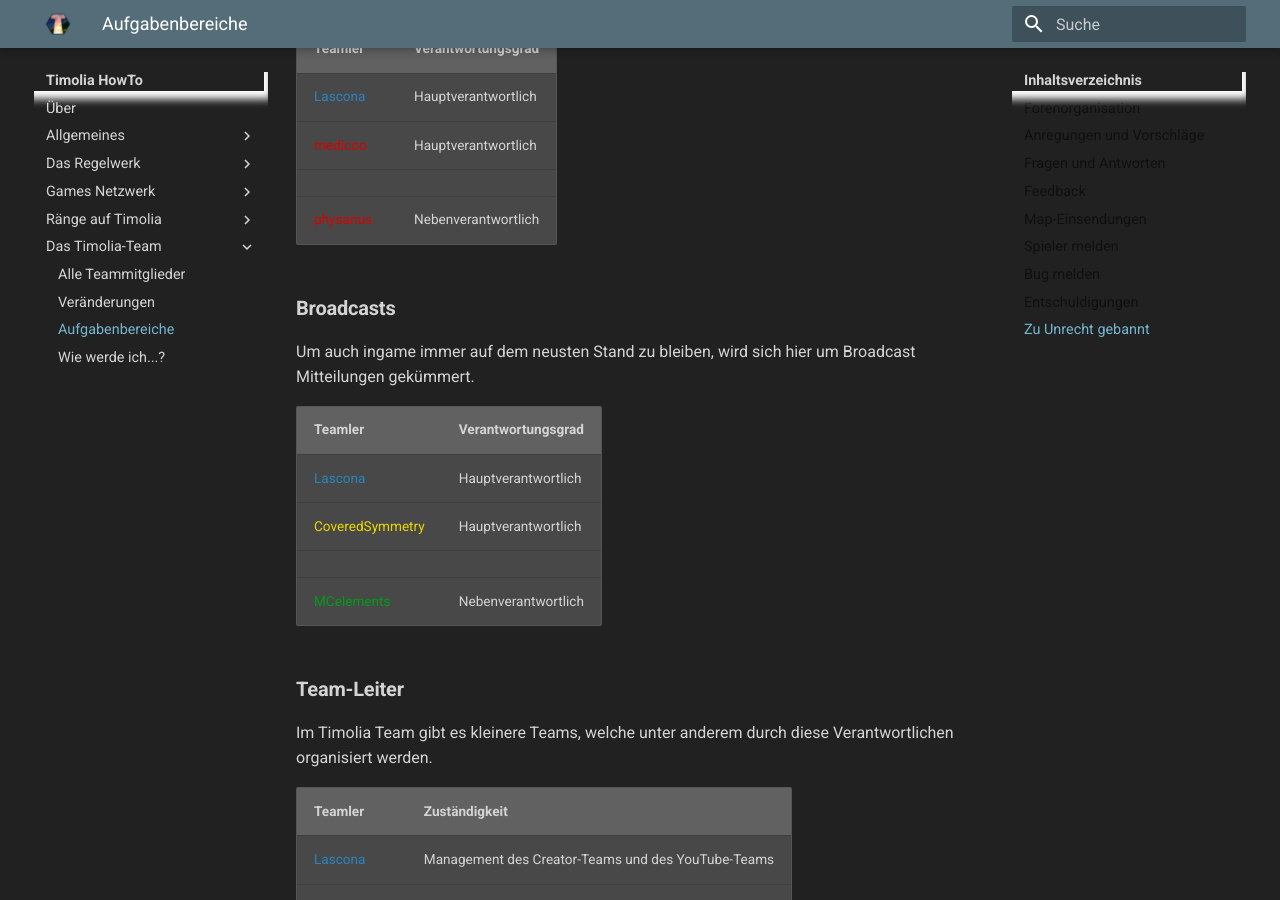
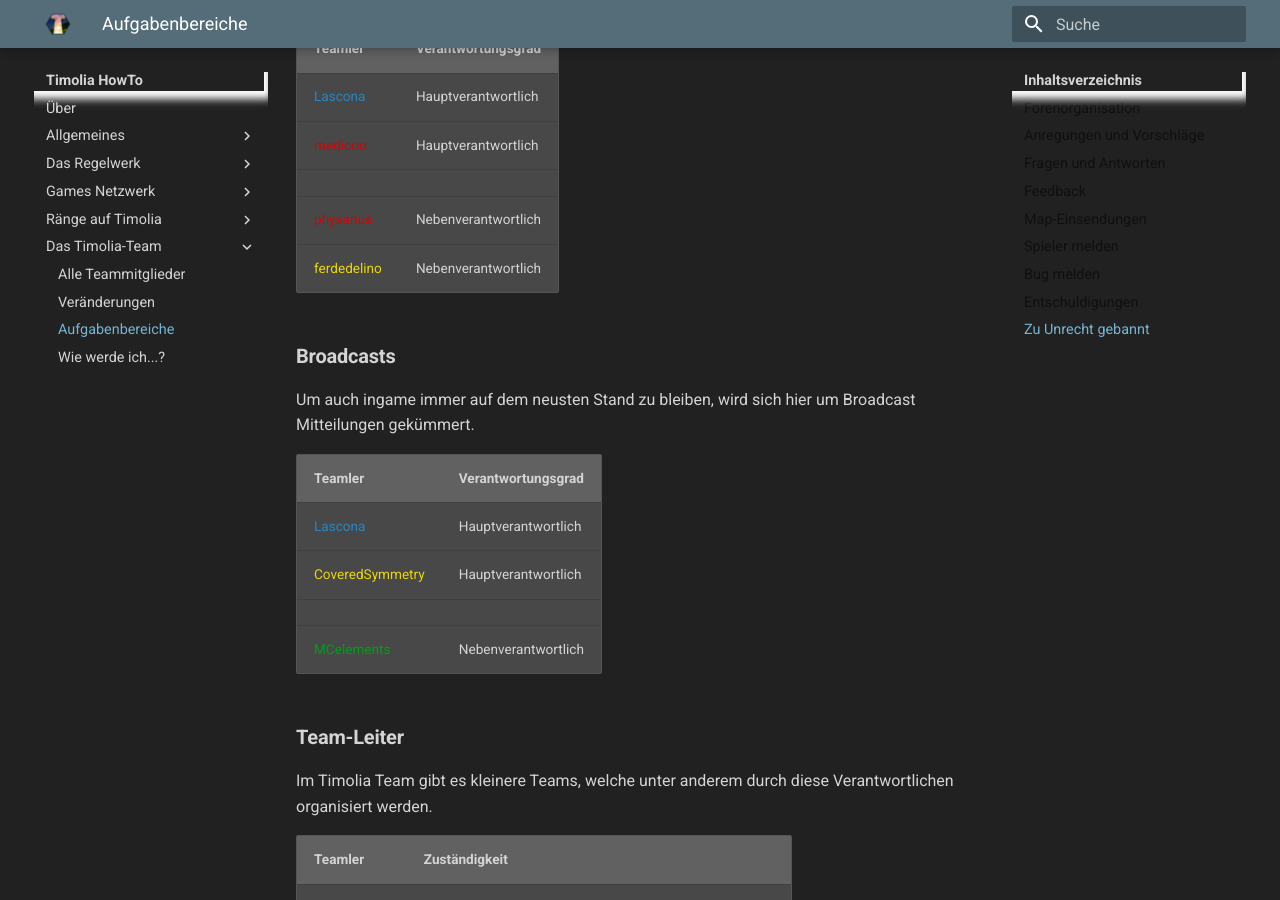
Before and after one commit to TimoliaDE/HowTo, an MkDocs documentation site: the page built from docs/team/responsibilities.md, in a window 1280 px wide and 900 px high, scrolled down 6452 px. Built offline with MkDocs 1.6.1 and Material for MkDocs 9.7.7, drawn with Linux system fonts in a browser that asks for light colours; old or Windows-style settings are respelled for this version of MkDocs.

Commit message:
Update responsibilities.md

```diff
--- a/docs/team/responsibilities.md
+++ b/docs/team/responsibilities.md
@@ -170,6 +170,7 @@ Dieses Team entscheidet über die Turniereinstellungen bei den Freitagsturnieren
 |<span class='moderator'>medicoo</span> | Hauptverantwortlich |
 | | |
 |<span class='moderator'>physanus</span> | Nebenverantwortlich |
+|<span class='supporter'>ferdedelino</span> | Nebenverantwortlich |
 
 ### **Broadcasts**
 Um auch ingame immer auf dem neusten Stand zu bleiben, wird sich hier um Broadcast Mitteilungen gekümmert.
```
